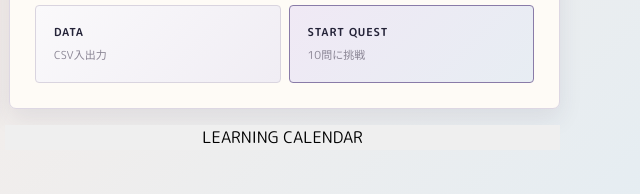
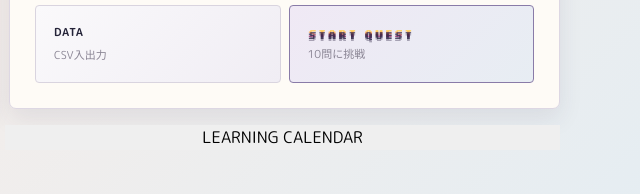
Before and after one commit to toki2024fe26-dev/word-trainer_ver3, a plain HTML site: page index.html in a window 1280 px wide. Shown: the part 581-775 px from the top of the page, 640-1280 px from the left. Drawn offline with Linux system fonts and the light colour scheme.

Commit message:
Update style.css

```diff
--- a/style.css
+++ b/style.css
@@ -105,6 +105,21 @@ button {
   cursor: pointer;
   border: 0;
 }
+
+/* START QUESTだけピクセル文字 */
+.quest-btn strong {
+  font-family: "Silkscreen", monospace;
+  font-weight: 700;
+  letter-spacing: .02em;
+  background: linear-gradient(180deg, #fff3a6 0%, #ffcf58 35%, #ef6f9d 70%, #8d5be5 100%);
+  -webkit-background-clip: text;
+  background-clip: text;
+  color: transparent;
+  -webkit-text-fill-color: transparent;
+  text-shadow: 0 2px 0 rgba(38,28,61,.75), 0 4px 0 rgba(38,28,61,.35);
+  font-size: 13px;
+}
+
 
 .reset-btn {
   padding: 9px 14px;
```
